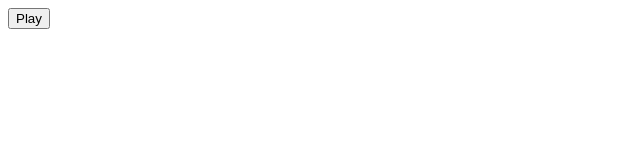
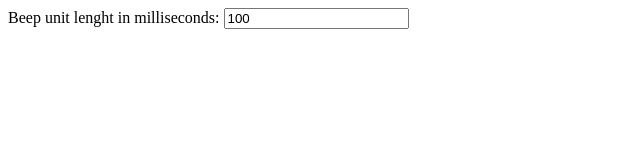
Before and after one commit to Indeximal/Indeximal.github.io, a plain HTML site: page 2018/Morse/index.html in a window 1280 px wide. Shown: the whole page, without its empty margins (0-640 px from the left). Drawn offline with Linux system fonts and the light colour scheme.

Commit message:
Added customizable beep length

```diff
--- a/2018/Morse/index.html
+++ b/2018/Morse/index.html
@@ -7,7 +7,6 @@
         	// create web audio api context
 			var audioCtx = new (window.AudioContext || window.webkitAudioContext)();
 			var oscillator;
-			const beepUnit = 150;
 
 			// https://stackoverflow.com/questions/879152/how-do-i-make-javascript-beep/13194087
 			// https://developer.mozilla.org/en-US/docs/Web/API/OscillatorNode
@@ -37,6 +36,7 @@
 			}
 
 			window.onkeydown = function (e) {
+				beepUnit = document.getElementById("beepunit").value;
 				if (e.key == " ") {
 					startBeep();
 				} else if (e.key == ".") {
@@ -57,7 +57,7 @@
     </head>
 
     <body>
-    	<button onclick="beep(500);">Play</button>
+    	Beep unit lenght in milliseconds:
+    	<input type="number" id="beepunit" value="100">
     </body>
-
 </html>
```
